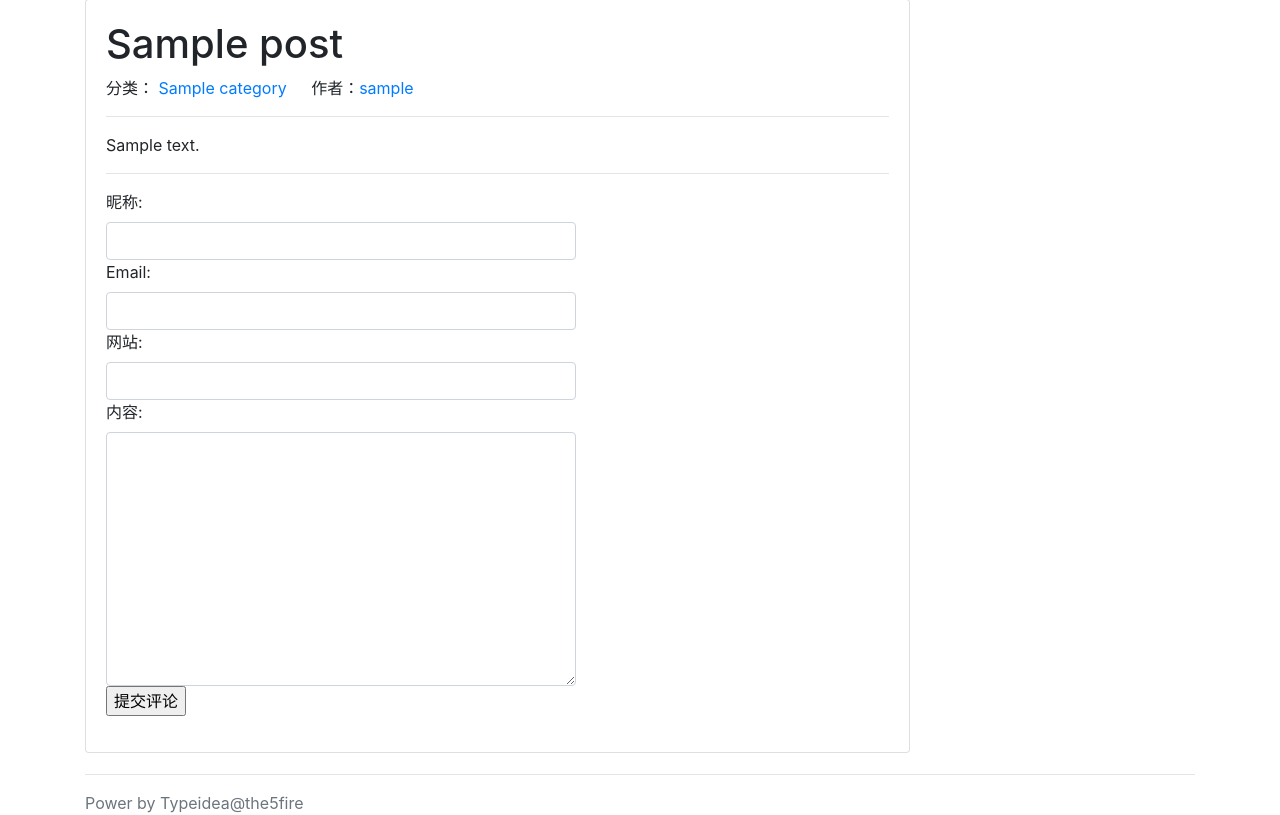
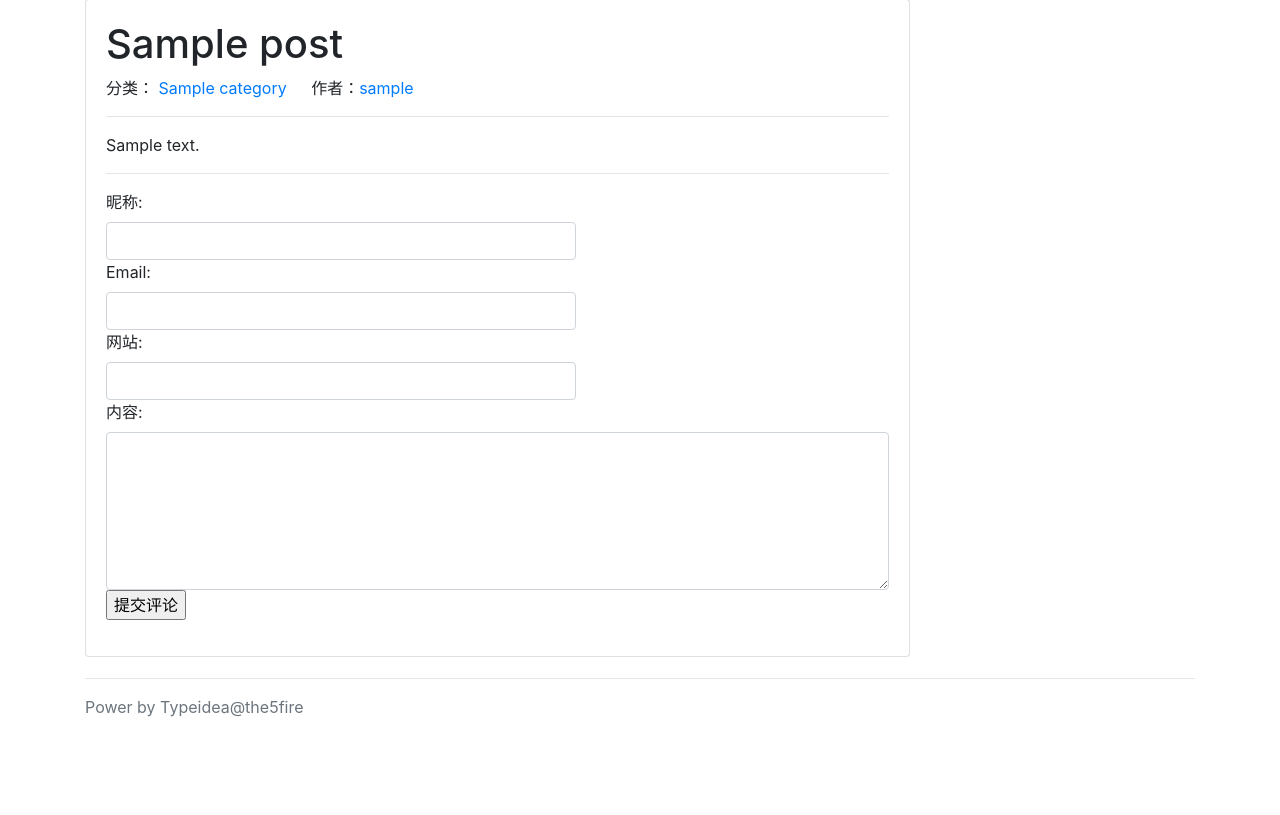
Before and after one commit to Mr-tsai/iofuner, a Django app: a page that uses iofuner/iofuner/themes/bootstrap/templates/blog/base.html in a window 1280 px wide. Shown: the part 338-1153 px from the top of the page. After the commit the page ends 1055 px from the top, so only its background shows below. Run offline with Django 3.2, Linux system fonts and the light colour scheme; tables that the repository leaves empty hold one stand-in row (values such as "Sample post"); some libraries are stand-ins or nearby versions.

Commit message:
修复评论模块bug

```diff
--- a/iofuner/blog/views.py
+++ b/iofuner/blog/views.py
@@ -4,8 +4,6 @@
 
 from config.models import SideBar
 from .models import Post, Tag, Category
-from comment.forms import CommentForm
-from comment.models import Comment
 
 
 class CommonViewMixin:
--- a/iofuner/comment/forms.py
+++ b/iofuner/comment/forms.py
@@ -1,3 +1,4 @@
+import mistune
 from django import forms
 
 from .models import Comment
@@ -29,7 +30,7 @@
         label = '内容',
         max_length = 500,
         widget = forms.widgets.Textarea(
-            attrs={'class': 'form-control', 'style': "width: 60%;"}
+            attrs={'rows': 6, 'cols': 60, 'class': 'form-control'}
         )
     )
 
@@ -37,6 +38,7 @@
         content = self.cleaned_data.get('content')
         if len(content) < 10:
             raise forms.ValidationError('内容长度过短')
+        content = mistune.markdown(content)
         return content
 
     class Meta:
--- a/iofuner/iofuner/themes/bootstrap/templates/config/blocks/sidebar.comments.html
+++ b/iofuner/iofuner/themes/bootstrap/templates/config/blocks/sidebar.comments.html
@@ -1,6 +1,6 @@
 <ul>
 {% for comment in comments %}
-<li><a href="{{ comment.target }}">{{ comment.target.title }}</a>
+<li><a href="{{ comment.target }}">{{ comment.target.title }}</a> |
     {{ comment.nickname }}：{{ comment.content }}</li>
 {% endfor %}
 </ul>
```
